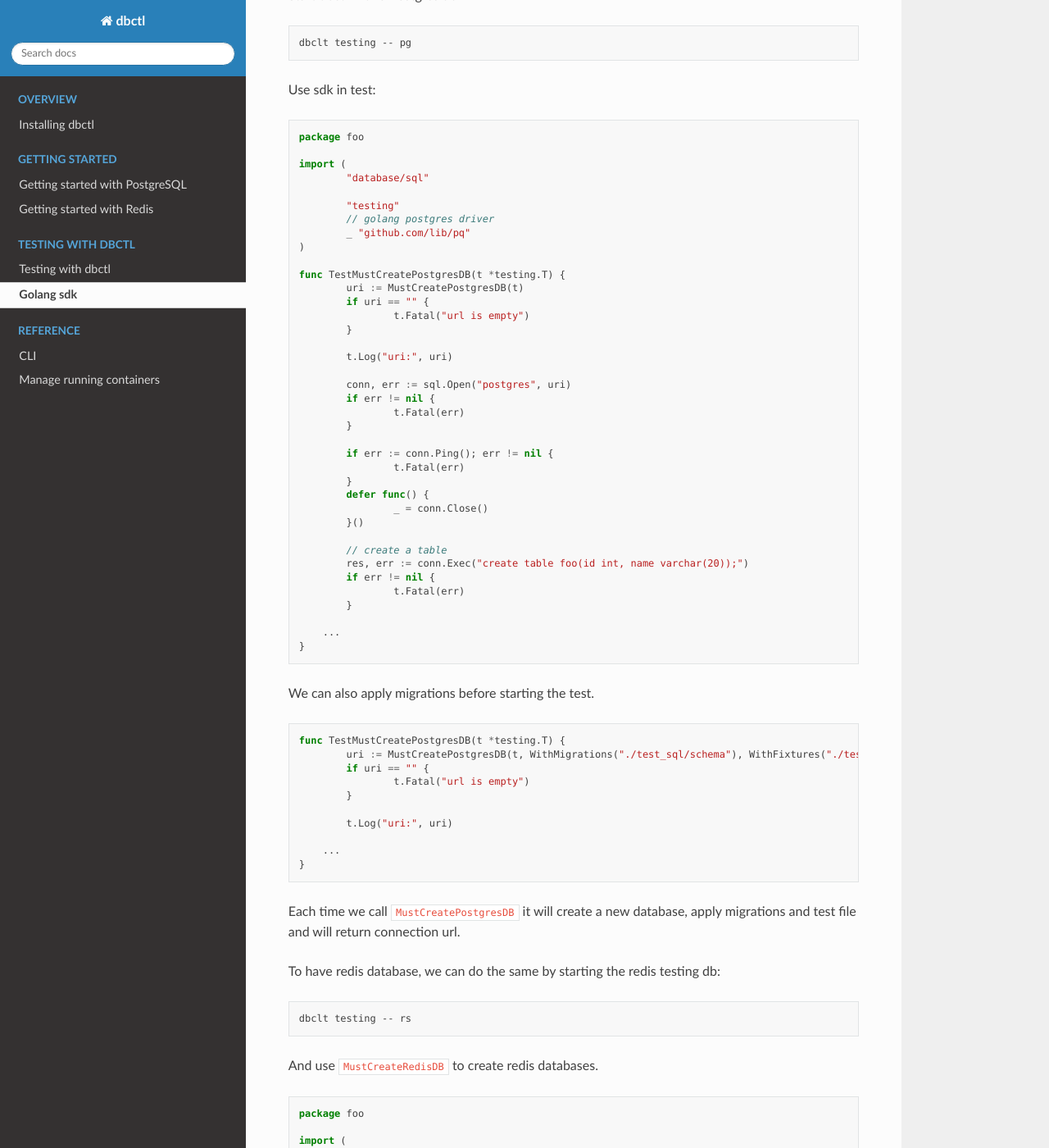
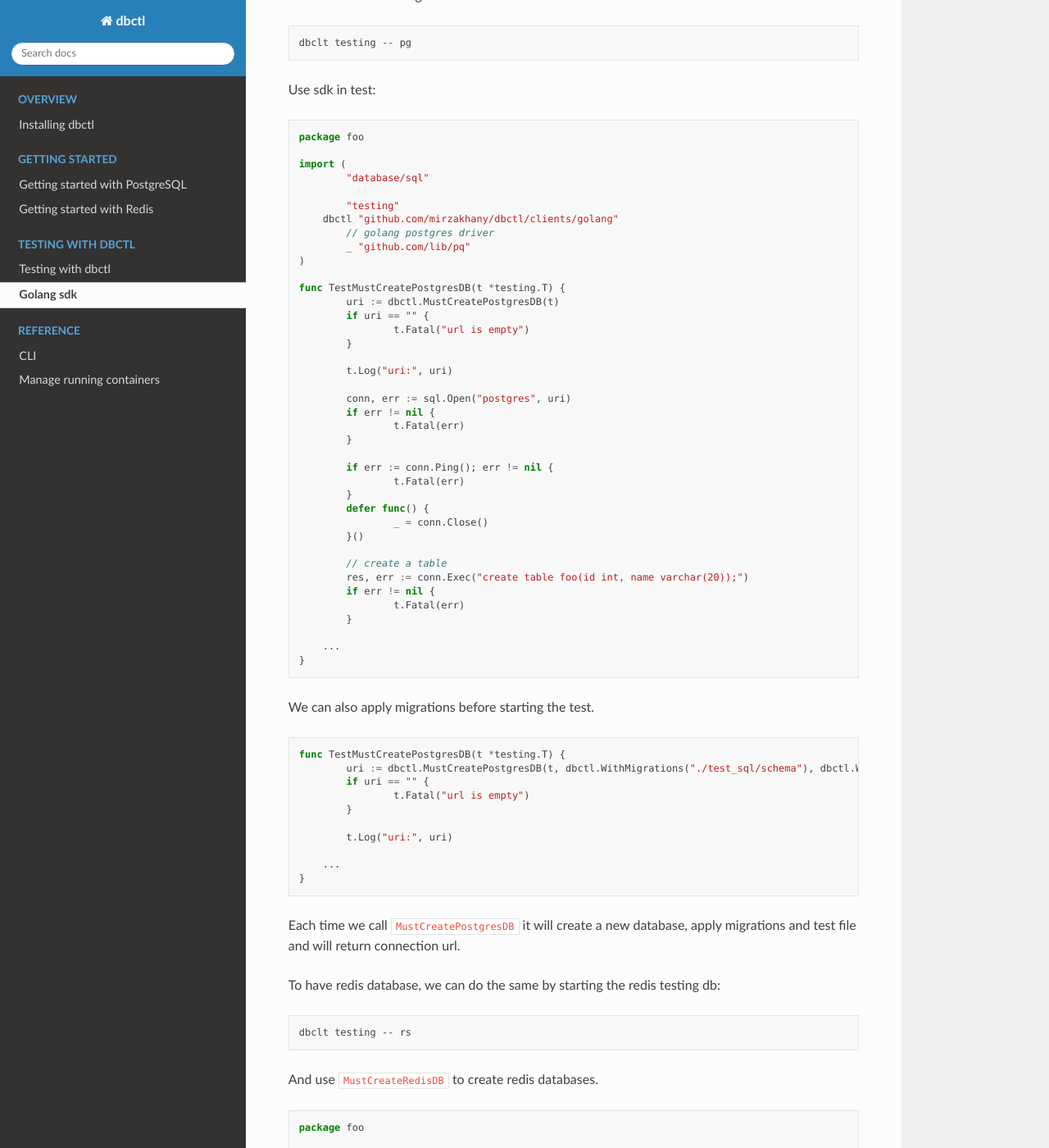
Before and after one commit to mirzakhany/dbctl, a Sphinx documentation site: the page built from docs/testing/golang.md, in a window 1280 px wide and 1400 px high, scrolled down 321 px. Shown: the whole window at 82% size. Built offline with Sphinx 7.4.7 and the Read the Docs theme 2.0.0, drawn with Linux system fonts in a browser that asks for light colours; some of the changed text lies outside the part shown.

Commit message:
[docs] fix golang examples

````diff
--- a/docs/testing/golang.md
+++ b/docs/testing/golang.md
@@ -18,12 +18,13 @@ import (
 	"database/sql"
 
 	"testing"
+    dbctl "github.com/mirzakhany/dbctl/clients/golang"
 	// golang postgres driver
 	_ "github.com/lib/pq"
 )
 
 func TestMustCreatePostgresDB(t *testing.T) {
-	uri := MustCreatePostgresDB(t)
+	uri := dbctl.MustCreatePostgresDB(t)
 	if uri == "" {
 		t.Fatal("url is empty")
 	}
@@ -56,7 +57,7 @@ func TestMustCreatePostgresDB(t *testing.T) {
 We can also apply migrations before starting the test.
 ```golang
 func TestMustCreatePostgresDB(t *testing.T) {
-	uri := MustCreatePostgresDB(t, WithMigrations("./test_sql/schema"), WithFixtures("./test_sql/fixtures"))
+	uri := dbctl.MustCreatePostgresDB(t, dbctl.WithMigrations("./test_sql/schema"), dbctl.WithFixtures("./test_sql/fixtures"))
 	if uri == "" {
 		t.Fatal("url is empty")
 	}
@@ -84,11 +85,12 @@ import (
 	"database/sql"
 
 	"testing"
+    dbctl "github.com/mirzakhany/dbctl/clients/golang"
 	"github.com/gomodule/redigo/redis"
 )
 
 func TestRedis(t *testing.T) {
-	uri := MustCreateRedisDB(t)
+	uri := dbctl.MustCreateRedisDB(t)
 	if uri == "" {
 		t.Fatal("url is empty")
 	}
````
